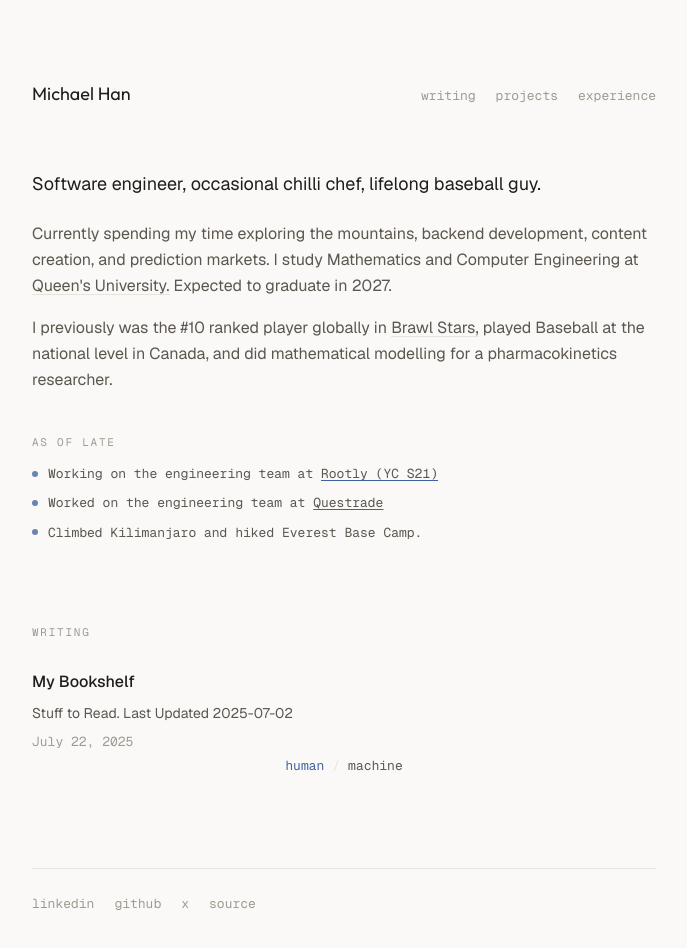
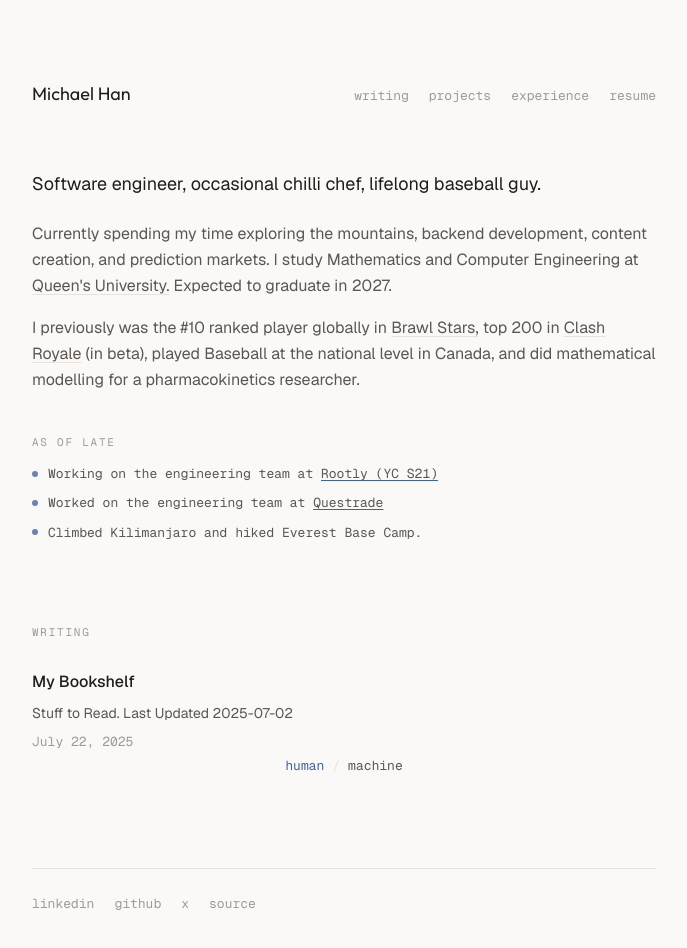
Before and after one commit to michael-han-dev/michaelhandev, a Next.js app: page / in a window 1280 px wide. Shown: the top 948 px of the page, without its empty margins (296-983 px from the left). Built offline with nearby package versions, Linux system fonts and the light colour scheme; no server answers.

Commit message:
clash royale line, resume redirect

```diff
--- a/app/ai/blog/[slug]/page.tsx
+++ b/app/ai/blog/[slug]/page.tsx
@@ -176,7 +176,7 @@ export default function AiBlogPostPage({ params }: { params: Promise<{ slug: str
             <MdLine>&nbsp;</MdLine>
             <MdLine>---</MdLine>
             <MdLine>&nbsp;</MdLine>
-            <MdLine><MdLink text="Home" url="/ai" /> | <MdLink text="Projects" url="/ai/projects" /> | <MdLink text="Experience" url="/ai/experience" /> | <MdLink text="Writing" url="/ai/writing" /></MdLine>
+            <MdLine><MdLink text="Home" url="/ai" /> | <MdLink text="Projects" url="/ai/projects" /> | <MdLink text="Experience" url="/ai/experience" /> | <MdLink text="Writing" url="/ai/writing" /> | <MdLink text="Resume" url="https://drive.google.com/file/d/1ZFW5fRLvqyCL8EXznTIbUMOWPd9z4VF1/view?usp=sharing" /></MdLine>
             <MdLine>&nbsp;</MdLine>
             <MdLine><MdLink text="Source" url="https://github.com/michael-han-dev/michaelhandev" /></MdLine>
           </motion.div>
--- a/app/ai/experience/page.tsx
+++ b/app/ai/experience/page.tsx
@@ -63,7 +63,7 @@ export default function AiExperiencePage() {
           <motion.div ref={contentRef} className="space-y-1" variants={staggerContainer}>
             <MdLine># Michael Han - Professional Experience</MdLine>
             <MdLine>&nbsp;</MdLine>
-            <MdLine><MdLink text="Home" url="/ai" /> | <MdLink text="Projects" url="/ai/projects" /> | <MdLink text="Writing" url="/ai/writing" /></MdLine>
+            <MdLine><MdLink text="Home" url="/ai" /> | <MdLink text="Projects" url="/ai/projects" /> | <MdLink text="Writing" url="/ai/writing" /> | <MdLink text="Resume" url="https://drive.google.com/file/d/1ZFW5fRLvqyCL8EXznTIbUMOWPd9z4VF1/view?usp=sharing" /></MdLine>
             <MdLine>&nbsp;</MdLine>
             <MdLine>&nbsp;</MdLine>
 
@@ -87,7 +87,7 @@ export default function AiExperiencePage() {
             ))}
 
             <MdLine>&nbsp;</MdLine>
-            <MdLine><MdLink text="Home" url="/ai" /> | <MdLink text="Projects" url="/ai/projects" /> | <MdLink text="Writing" url="/ai/writing" /></MdLine>
+            <MdLine><MdLink text="Home" url="/ai" /> | <MdLink text="Projects" url="/ai/projects" /> | <MdLink text="Writing" url="/ai/writing" /> | <MdLink text="Resume" url="https://drive.google.com/file/d/1ZFW5fRLvqyCL8EXznTIbUMOWPd9z4VF1/view?usp=sharing" /></MdLine>
             <MdLine>&nbsp;</MdLine>
             <MdLine><MdLink text="Source" url="https://github.com/michael-han-dev/michaelhandev" /></MdLine>
           </motion.div>
--- a/app/ai/page.tsx
+++ b/app/ai/page.tsx
@@ -67,7 +67,7 @@ export default function AiHomePage() {
             <MdLine>&nbsp;</MdLine>
             <MdLine>Mathematics and Computer Engineering at <MdLink text="Queen's University" url="https://www.queensu.ca/" />. Expected to graduate in 2027.</MdLine>
             <MdLine>&nbsp;</MdLine>
-            <MdLine>I previously was the #10 ranked player globally in <MdLink text="Brawl Stars" url="https://supercell.com/en/games/brawlstars/" />, played Baseball at the national level in Canada, and did mathematical modelling for a pharmacokinetics researcher.</MdLine>
+            <MdLine>I previously was the #10 ranked player globally in <MdLink text="Brawl Stars" url="https://supercell.com/en/games/brawlstars/" />, top 200 in <MdLink text="Clash Royale" url="https://supercell.com/en/games/clashroyale/" /> (in beta), played Baseball at the national level in Canada, and did mathematical modelling for a pharmacokinetics researcher.</MdLine>
             <MdLine>&nbsp;</MdLine>
             <MdLine><MdLink text="LinkedIn" url="https://www.linkedin.com/in/michael-y-han/" /></MdLine>
             <MdLine><MdLink text="GitHub" url="https://github.com/michael-han-dev" /></MdLine>
@@ -107,7 +107,7 @@ export default function AiHomePage() {
             <MdLine>&nbsp;</MdLine>
             <MdLine>Michael Han <MdLink text="X" url="https://x.com/michaelyhan_" /></MdLine>
             <MdLine>&nbsp;</MdLine>
-            <MdLine><MdLink text="Home" url="/ai" /> | <MdLink text="Projects" url="/ai/projects" /> | <MdLink text="Experience" url="/ai/experience" /> | <MdLink text="Writing" url="/ai/writing" /></MdLine>
+            <MdLine><MdLink text="Home" url="/ai" /> | <MdLink text="Projects" url="/ai/projects" /> | <MdLink text="Experience" url="/ai/experience" /> | <MdLink text="Writing" url="/ai/writing" /> | <MdLink text="Resume" url="https://drive.google.com/file/d/1ZFW5fRLvqyCL8EXznTIbUMOWPd9z4VF1/view?usp=sharing" /></MdLine>
             <MdLine>&nbsp;</MdLine>
             <MdLine><MdLink text="Source" url="https://github.com/michael-han-dev/michaelhandev" /></MdLine>
           </motion.div>
--- a/app/ai/projects/page.tsx
+++ b/app/ai/projects/page.tsx
@@ -62,7 +62,7 @@ export default function AiProjectsPage() {
           <motion.div ref={contentRef} className="space-y-1" variants={staggerContainer}>
             <MdLine># Michael Han - Projects</MdLine>
             <MdLine>&nbsp;</MdLine>
-            <MdLine><MdLink text="Home" url="/ai" /> | <MdLink text="Experience" url="/ai/experience" /> | <MdLink text="Writing" url="/ai/writing" /></MdLine>
+            <MdLine><MdLink text="Home" url="/ai" /> | <MdLink text="Experience" url="/ai/experience" /> | <MdLink text="Writing" url="/ai/writing" /> | <MdLink text="Resume" url="https://drive.google.com/file/d/1ZFW5fRLvqyCL8EXznTIbUMOWPd9z4VF1/view?usp=sharing" /></MdLine>
             <MdLine>&nbsp;</MdLine>
             <MdLine>&nbsp;</MdLine>
 
@@ -86,7 +86,7 @@ export default function AiProjectsPage() {
             ))}
 
             <MdLine>&nbsp;</MdLine>
-            <MdLine><MdLink text="Home" url="/ai" /> | <MdLink text="Experience" url="/ai/experience" /> | <MdLink text="Writing" url="/ai/writing" /></MdLine>
+            <MdLine><MdLink text="Home" url="/ai" /> | <MdLink text="Experience" url="/ai/experience" /> | <MdLink text="Writing" url="/ai/writing" /> | <MdLink text="Resume" url="https://drive.google.com/file/d/1ZFW5fRLvqyCL8EXznTIbUMOWPd9z4VF1/view?usp=sharing" /></MdLine>
             <MdLine>&nbsp;</MdLine>
             <MdLine><MdLink text="Source" url="https://github.com/michael-han-dev/michaelhandev" /></MdLine>
           </motion.div>
--- a/app/ai/writing/page.tsx
+++ b/app/ai/writing/page.tsx
@@ -82,7 +82,7 @@ export default function AiWritingPage() {
           <motion.div ref={contentRef} className="space-y-1" variants={staggerContainer}>
             <MdLine># Michael Han - Writing</MdLine>
             <MdLine>&nbsp;</MdLine>
-            <MdLine><MdLink text="Home" url="/ai" /> | <MdLink text="Projects" url="/ai/projects" /> | <MdLink text="Experience" url="/ai/experience" /></MdLine>
+            <MdLine><MdLink text="Home" url="/ai" /> | <MdLink text="Projects" url="/ai/projects" /> | <MdLink text="Experience" url="/ai/experience" /> | <MdLink text="Resume" url="https://drive.google.com/file/d/1ZFW5fRLvqyCL8EXznTIbUMOWPd9z4VF1/view?usp=sharing" /></MdLine>
             <MdLine>&nbsp;</MdLine>
             <MdLine>&nbsp;</MdLine>
 
@@ -101,7 +101,7 @@ export default function AiWritingPage() {
             ))}
 
             <MdLine>&nbsp;</MdLine>
-            <MdLine><MdLink text="Home" url="/ai" /> | <MdLink text="Projects" url="/ai/projects" /> | <MdLink text="Experience" url="/ai/experience" /></MdLine>
+            <MdLine><MdLink text="Home" url="/ai" /> | <MdLink text="Projects" url="/ai/projects" /> | <MdLink text="Experience" url="/ai/experience" /> | <MdLink text="Resume" url="https://drive.google.com/file/d/1ZFW5fRLvqyCL8EXznTIbUMOWPd9z4VF1/view?usp=sharing" /></MdLine>
             <MdLine>&nbsp;</MdLine>
             <MdLine><MdLink text="Source" url="https://github.com/michael-han-dev/michaelhandev" /></MdLine>
           </motion.div>
--- a/app/page.tsx
+++ b/app/page.tsx
@@ -42,7 +42,16 @@ export default function Home() {
             >
               Brawl Stars,
             </a>{' '}
-            played Baseball at the national level in Canada, and did mathematical modelling for a
+            top 200 in{' '}
+            <a
+              href="https://supercell.com/en/games/clashroyale/"
+              target="_blank"
+              rel="noopener noreferrer"
+              className="link-inline"
+            >
+              Clash Royale
+            </a>{' '}
+            (in beta), played Baseball at the national level in Canada, and did mathematical modelling for a
             pharmacokinetics researcher.
           </p>
 
--- a/components/Masthead.tsx
+++ b/components/Masthead.tsx
@@ -38,6 +38,14 @@ export default function Masthead() {
             </Link>
           );
         })}
+        <a
+          href="https://drive.google.com/file/d/1ZFW5fRLvqyCL8EXznTIbUMOWPd9z4VF1/view?usp=sharing"
+          target="_blank"
+          rel="noopener noreferrer"
+          className="text-[var(--ink-3)] transition-colors duration-150 hover:text-[var(--ink-2)]"
+        >
+          resume
+        </a>
       </nav>
     </header>
   );
```
Also changed, not shown: 1 other file (tests, documents, lock files or other folders).
